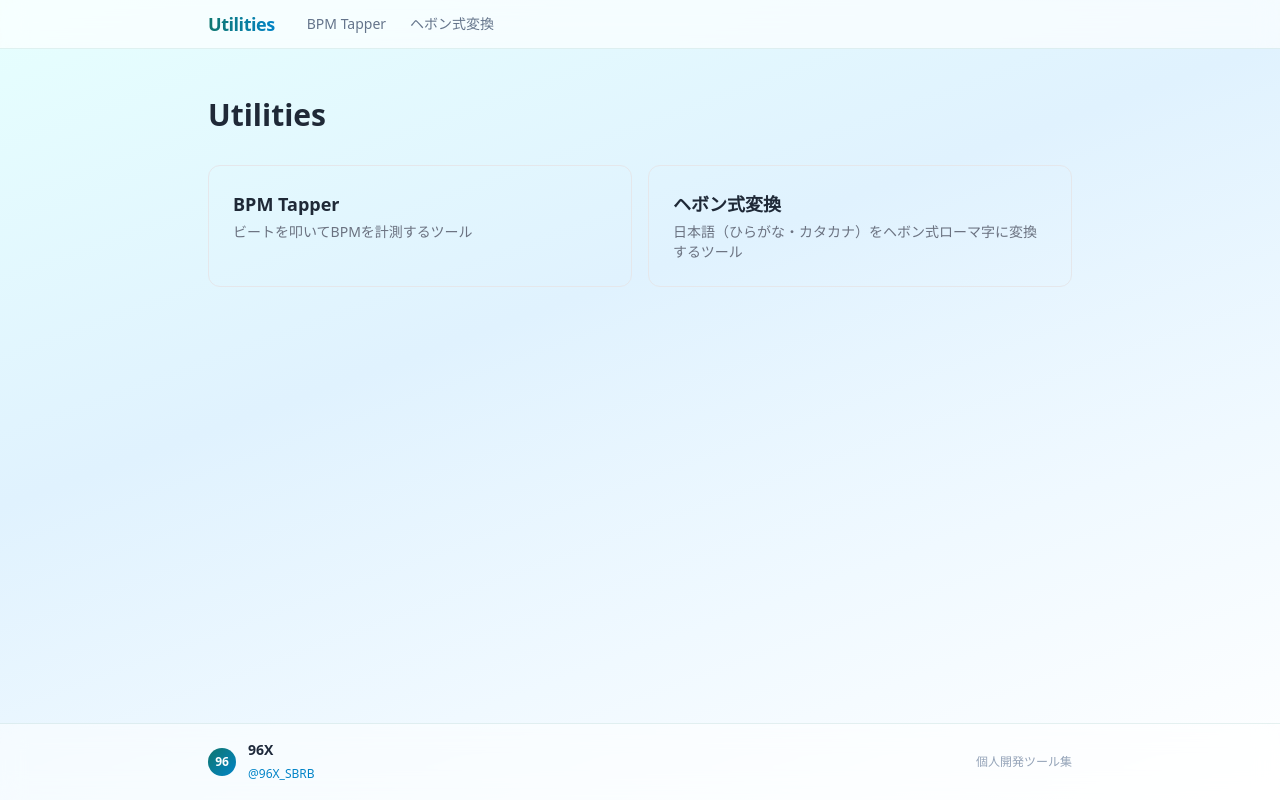
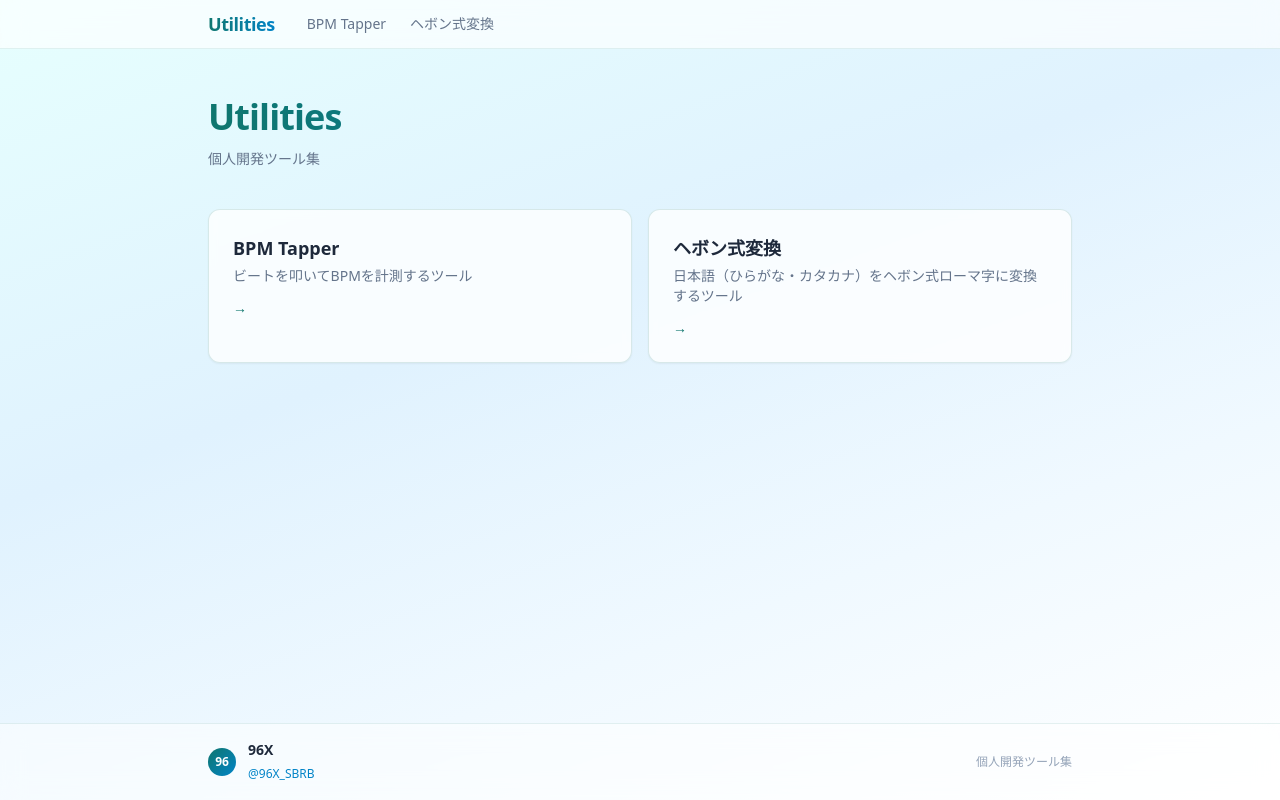
Before and after one commit to kuroto-96X/Utilities-Svelte, a SvelteKit app: page / in a window 1280 px wide. Built offline with nearby package versions, Linux system fonts and the light colour scheme.

Commit message:
style: ホームページをグラデーション見出し・半透明カードにリデザイン

```diff
--- a/src/routes/+page.svelte
+++ b/src/routes/+page.svelte
@@ -3,23 +3,28 @@
 </svelte:head>
 
 <div class="max-w-4xl mx-auto px-4 py-12">
-  <h1 class="text-3xl font-bold text-gray-800 mb-8">Utilities</h1>
+  <h1 class="text-4xl font-extrabold tracking-tight bg-gradient-to-r from-teal-700 to-sky-600 bg-clip-text text-transparent mb-3">
+    Utilities
+  </h1>
+  <p class="text-sm text-slate-500 mb-10">個人開発ツール集</p>
 
   <div class="grid grid-cols-1 sm:grid-cols-2 gap-4">
     <a
       href="/bpm-tapper"
-      class="block p-6 border border-gray-200 rounded-xl hover:border-blue-400 hover:shadow-sm transition-all"
+      class="block p-6 bg-white/80 backdrop-blur-sm border border-teal-700/15 rounded-xl shadow-sm hover:border-teal-700/35 hover:shadow-md hover:-translate-y-0.5 transition-all duration-200"
     >
-      <h2 class="text-lg font-semibold text-gray-800 mb-1">BPM Tapper</h2>
-      <p class="text-sm text-gray-500">ビートを叩いてBPMを計測するツール</p>
+      <h2 class="text-lg font-bold text-slate-800 mb-1">BPM Tapper</h2>
+      <p class="text-sm text-slate-500">ビートを叩いてBPMを計測するツール</p>
+      <p class="text-teal-700 mt-3 text-sm" aria-hidden="true">→</p>
     </a>
 
     <a
       href="/hepburn-converter"
-      class="block p-6 border border-gray-200 rounded-xl hover:border-blue-400 hover:shadow-sm transition-all"
+      class="block p-6 bg-white/80 backdrop-blur-sm border border-teal-700/15 rounded-xl shadow-sm hover:border-teal-700/35 hover:shadow-md hover:-translate-y-0.5 transition-all duration-200"
     >
-      <h2 class="text-lg font-semibold text-gray-800 mb-1">ヘボン式変換</h2>
-      <p class="text-sm text-gray-500">日本語（ひらがな・カタカナ）をヘボン式ローマ字に変換するツール</p>
+      <h2 class="text-lg font-bold text-slate-800 mb-1">ヘボン式変換</h2>
+      <p class="text-sm text-slate-500">日本語（ひらがな・カタカナ）をヘボン式ローマ字に変換するツール</p>
+      <p class="text-teal-700 mt-3 text-sm" aria-hidden="true">→</p>
     </a>
   </div>
 </div>
```
